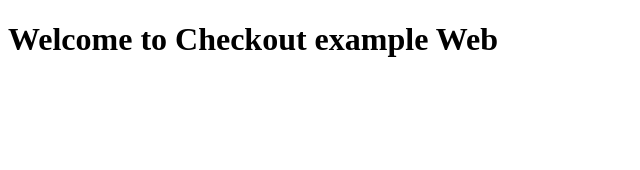
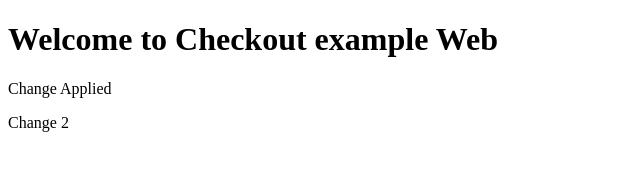
Before and after one commit to Ianmwia/checkout-repo, a plain HTML site: page index.html in a window 1280 px wide. Shown: the whole page, without its empty margins (0-640 px from the left). Drawn offline with Linux system fonts and the light colour scheme.

Commit message:
second commit

```diff
--- a/index.html
+++ b/index.html
@@ -7,5 +7,7 @@
 </head>
 <body>
     <h1>Welcome to Checkout example Web</h1>
+    <p>Change Applied</p>
+    <p>Change 2</p>
 </body>
 </html>
```
